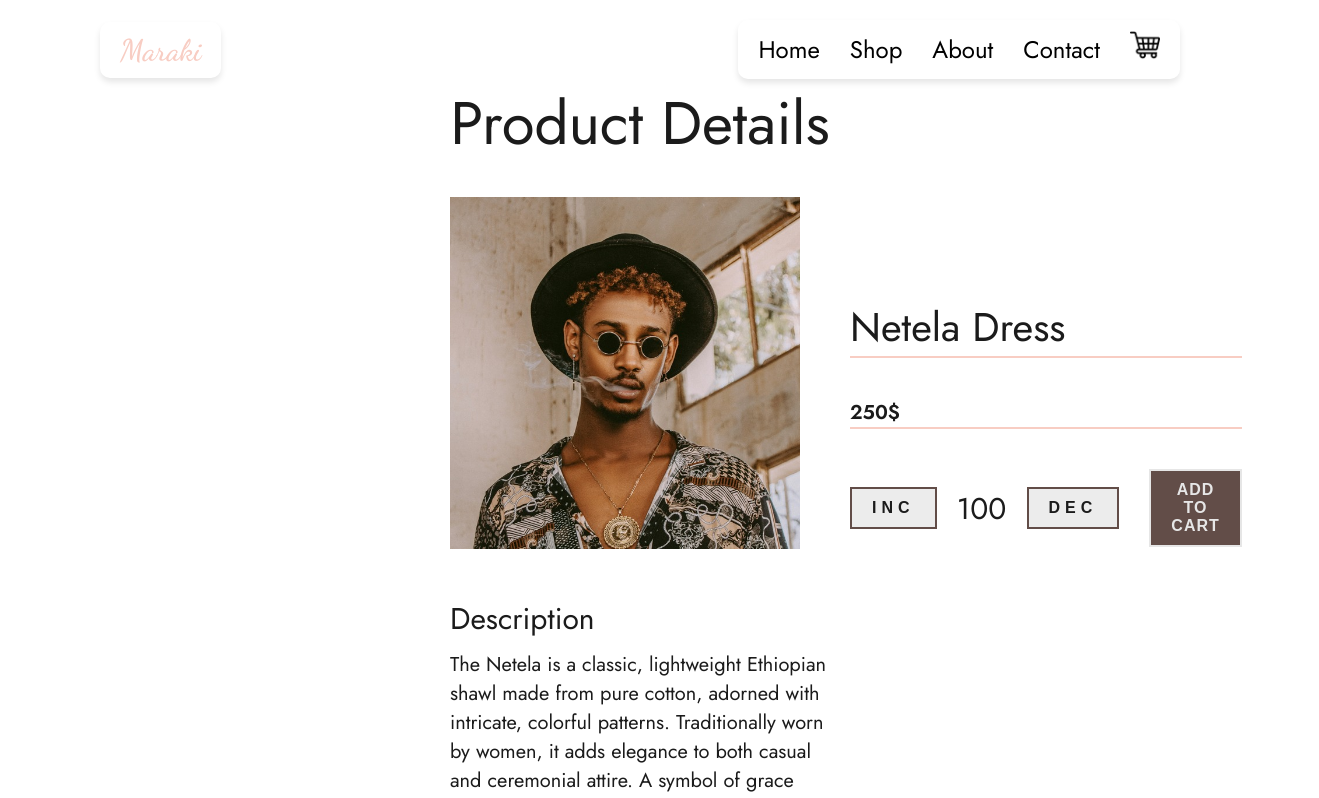
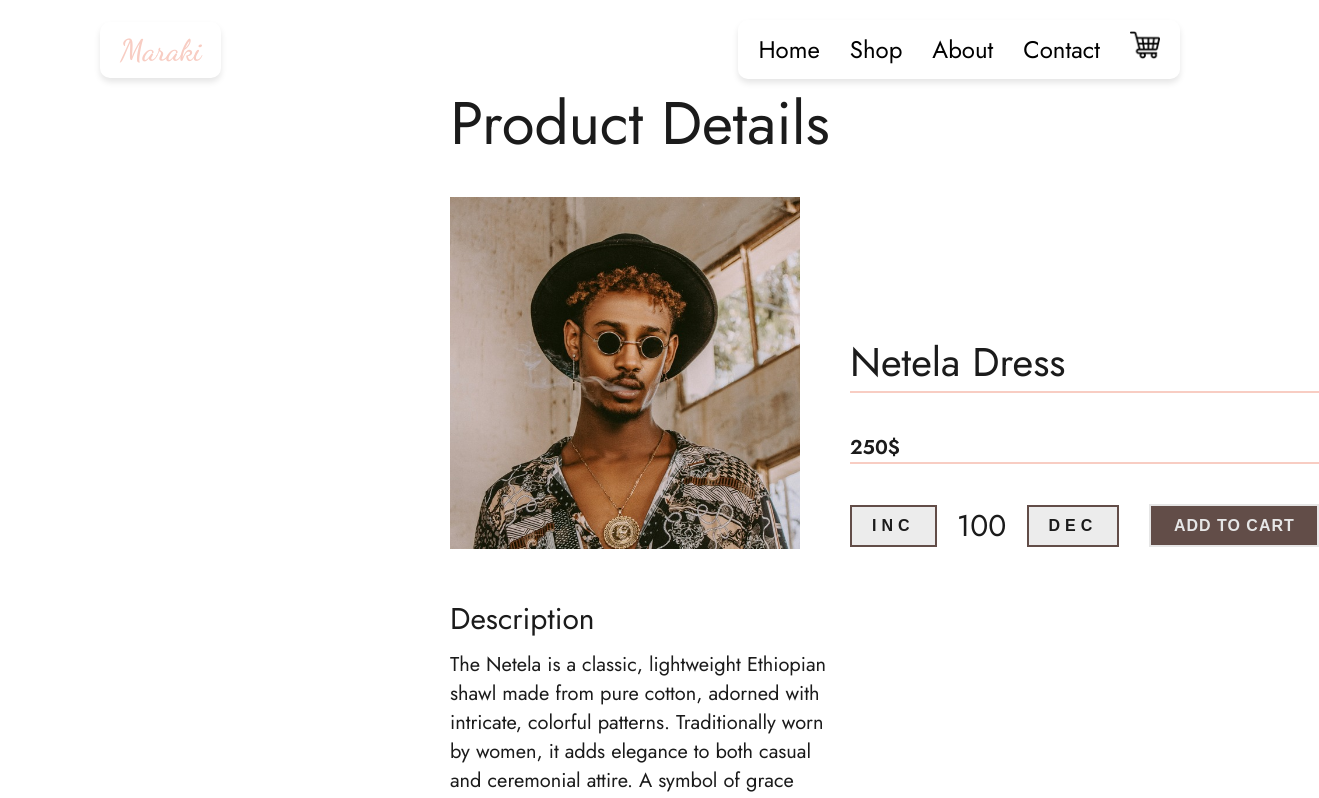
Before and after one commit to Eyu16/Fashion-Website, a React (Vite) app: page /shop/mens/products/1 in a window 1280 px wide. Shown: the top 798 px of the page, 1319 px wide, since content can reach past the window. Built offline with nearby package versions, Linux system fonts and the light colour scheme.

Commit message:
minor fix

```diff
--- a/src/pages/Product/product.module.css
+++ b/src/pages/Product/product.module.css
@@ -17,6 +17,9 @@
   align-items: flex-end;
   padding-bottom: 5rem;
   /* justify-content: space-around; */
+}
+.details_text {
+  /* max-width: 50rem; */
 }
 .imgContainer {
   width: 35rem;
@@ -72,6 +75,7 @@
   font-weight: 700;
   cursor: pointer;
   transition: all 0.5s;
+  width: 17rem;
 }
 .add_cart:hover {
   background-color: var(--secondary-bg-lighter);
```
